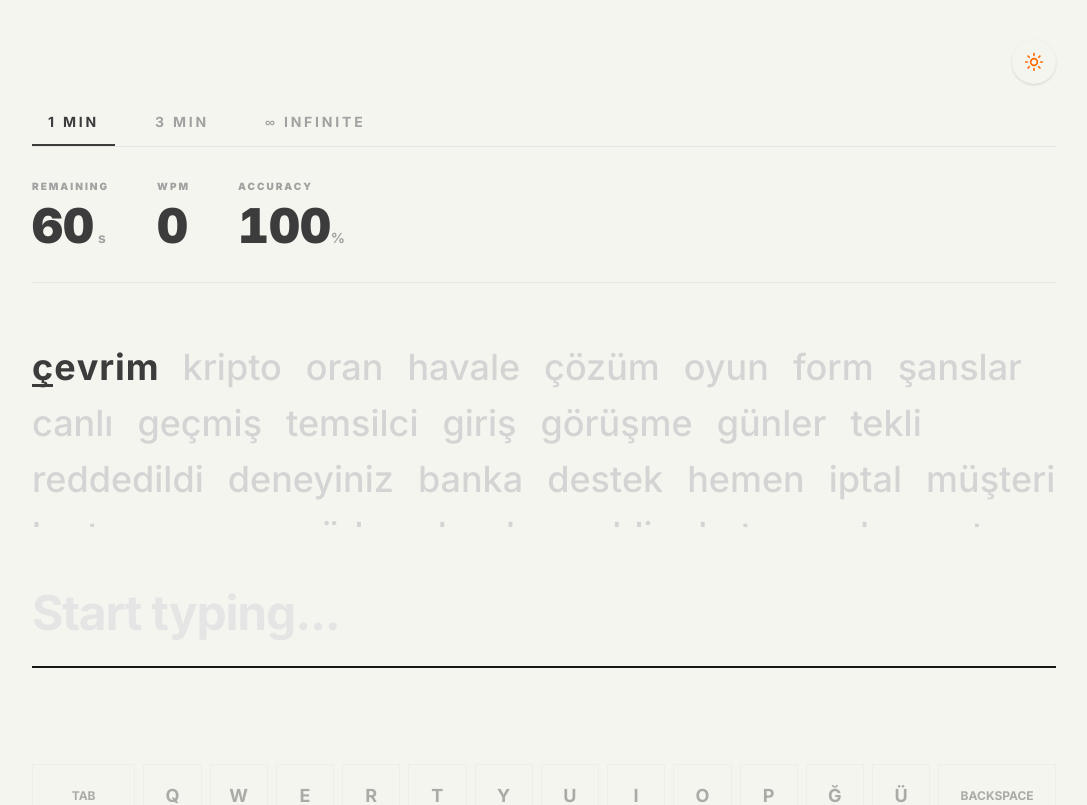
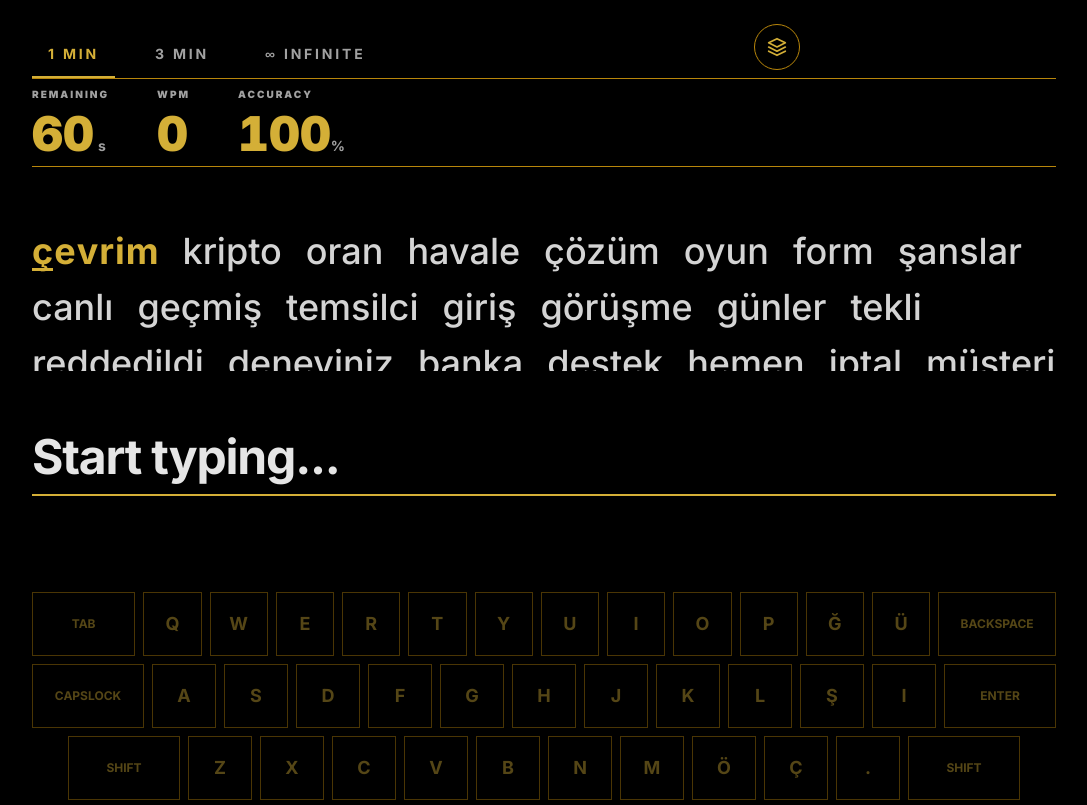
Before and after one commit to cgetiren/klavyonv1, a React (Vite) app: page / in a window 1280 px wide. Shown: the top 805 px of the page, without its empty margins (96-1183 px from the left). Built offline with nearby package versions, Linux system fonts and the light colour scheme.

Commit message:
feat: implement global auto-focus typing, layout optimizations, and art deco typography refinement

```diff
--- a/src/App.tsx
+++ b/src/App.tsx
@@ -60,13 +60,14 @@ function App() {
   }, [dispatch]);
 
   return (
-    <div className="min-h-screen font-sans flex flex-col justify-center py-10 px-4 md:px-8 selection:bg-neutral-900 dark:selection:bg-neutral-100 retro:selection:bg-[#00F3FF] artdeco:selection:bg-[#D4AF37] selection:text-white dark:selection:text-black retro:selection:text-black artdeco:selection:text-[#011627] transition-colors duration-500">
+    <div className="min-h-screen font-sans flex flex-col justify-start py-8 px-4 md:px-8 selection:bg-neutral-900 dark:selection:bg-neutral-100 retro:selection:bg-[#00F3FF] artdeco:selection:bg-[#D4AF37] selection:text-white dark:selection:text-black retro:selection:text-black artdeco:selection:text-[#011627] transition-colors duration-500">
 
-      <div className="max-w-5xl w-full mx-auto flex justify-end mb-4">
+      {/* Theme Toggle - Positioned to the left of where the certificate appears */}
+      <div className="fixed top-6 right-72 md:right-96 z-50">
         <button
           onClick={() => dispatch(toggleTheme())}
-          className="p-3 rounded-full hover:bg-neutral-200 dark:hover:bg-neutral-800 retro:hover:bg-neutral-900 artdeco:hover:bg-[#022137] transition-all duration-300 shadow-sm"
-          title={`Switch to ${theme === 'light' ? 'Dark' : theme === 'dark' ? 'Retro' : theme === 'retro' ? 'Art Deco' : 'Light'} Theme`}
+          className="p-3 rounded-full hover:bg-neutral-200 dark:hover:bg-neutral-800 retro:hover:bg-neutral-900 artdeco:hover:bg-[#022137] transition-all duration-300 shadow-sm bg-[var(--swiss-bg)]/80 backdrop-blur-md border border-[var(--swiss-border)]"
+          title={`Switch Theme`}
         >
           {theme === 'light' ? (
             <svg xmlns="http://www.w3.org/2000/svg" width="20" height="20" viewBox="0 0 24 24" fill="none" stroke="currentColor" strokeWidth="2" strokeLinecap="round" strokeLinejoin="round" className="text-orange-500"><circle cx="12" cy="12" r="4"/><path d="M12 2v2"/><path d="M12 20v2"/><path d="m4.93 4.93 1.41 1.41"/><path d="m17.66 17.66 1.41 1.41"/><path d="M2 12h2"/><path d="M20 12h2"/><path d="m6.34 17.66-1.41 1.41"/><path d="m19.07 4.93-1.41 1.41"/></svg>
@@ -85,11 +86,11 @@ function App() {
 
       {
         isComplete ? (
-            <InformationArea />
+          <div className="my-2"><InformationArea /></div>
         ) : null
       }
 
-        <div className={isComplete ? "opacity-30 pointer-events-none mt-8 max-w-5xl mx-auto w-full transition-opacity duration-500" : "mt-8 max-w-5xl mx-auto w-full"}>
+      <div className={isComplete ? "opacity-20 pointer-events-none mt-12 max-w-5xl mx-auto w-full transition-opacity duration-500" : "mt-12 max-w-5xl mx-auto w-full"}>
         <WordArea />
         <InputArea />
       </div>
--- a/src/components/Certificate.tsx
+++ b/src/components/Certificate.tsx
@@ -48,7 +48,7 @@ const Certificate = ({ wpm, accuracy, testMode }: CertificateProps) => {
 
         if (theme === 'artdeco') {
             // Art Deco Background
-            ctx.fillStyle = '#011627';
+            ctx.fillStyle = '#000000';
             ctx.fillRect(0, 0, width, height);
 
             // Gold Geometric Frame
@@ -185,13 +185,13 @@ const Certificate = ({ wpm, accuracy, testMode }: CertificateProps) => {
                 />
                 <div className="absolute inset-0 bg-white/0 group-hover:bg-white/10 dark:group-hover:bg-white/5 transition-colors pointer-events-none" />
                 <div className="absolute bottom-4 left-0 right-0 flex justify-center opacity-0 group-hover:opacity-100 transition-opacity duration-300">
-                    <div className={`${theme === 'artdeco' ? 'bg-[#D4AF37] text-[#011627] rounded-none' : 'bg-black/80 text-white rounded-full backdrop-blur-md'} px-4 py-2 text-[10px] font-bold uppercase tracking-wider`}>
+                    <div className={`${theme === 'artdeco' ? 'bg-[#D4AF37] text-[#000000] rounded-none' : 'bg-black/80 text-white rounded-full backdrop-blur-md'} px-4 py-2 text-[10px] font-bold uppercase tracking-wider`}>
                         Save to Photos
                     </div>
                 </div>
             </div>
 
-            <div className={`flex items-center gap-2 px-3 py-1 ${theme === 'artdeco' ? 'bg-[#011627] border border-[#D4AF37] rounded-none' : 'bg-white/50 backdrop-blur-md rounded-full border border-neutral-200/50'} shadow-sm`}>
+            <div className={`flex items-center gap-2 px-3 py-1 ${theme === 'artdeco' ? 'bg-[#000000] border border-[#D4AF37] rounded-none' : 'bg-white/50 backdrop-blur-md rounded-full border border-neutral-200/50'} shadow-sm`}>
                 <div className={`w-2 h-2 rounded-full ${theme === 'artdeco' ? 'bg-[#D4AF37]' : 'bg-green-500'} animate-pulse`} />
                 <span className={`text-[10px] font-bold uppercase tracking-widest ${theme === 'artdeco' ? 'text-[#D4AF37]' : 'text-neutral-500'}`}>
                     Live Score Card
--- a/src/components/DurationTabs.tsx
+++ b/src/components/DurationTabs.tsx
@@ -23,7 +23,7 @@ function DurationTabs() {
     };
 
     return (
-        <div className="max-w-5xl w-full mx-auto flex justify-start gap-6 mb-8 border-b border-neutral-200 dark:border-neutral-800">
+        <div className="max-w-5xl w-full mx-auto flex justify-start gap-6 mb-2 border-b border-[var(--swiss-border)]">
             <button
                 onClick={() => handleModeChange('1min')}
                 className={getBtnClass('1min')}
--- a/src/components/InputArea.tsx
+++ b/src/components/InputArea.tsx
@@ -1,3 +1,4 @@
+import { useEffect, useRef } from "react";
 import { useDispatch, useSelector } from "react-redux";
 import { calculateResult, checkWord, startTest, incrementKeystroke } from "../store/WordSlice";
 import type { RootState } from "../store/store";
@@ -5,22 +6,53 @@ import type { RootState } from "../store/store";
 function InputArea() {
     const dispatch = useDispatch();
     const actionWord = useSelector((state: RootState) => state.words.actionWord);
+    const isComplete = useSelector((state: RootState) => state.words.isComplete);
+    const inputRef = useRef<HTMLInputElement>(null);
 
-    const changeInput = (e: React.ChangeEvent<HTMLInputElement>) => { /* Inputa her değer girildiğinde kontrol eder */
+    // Otomatik Odaklanma: Sayfa tıklandığında veya yüklendiğinde inputa odakla
+    useEffect(() => {
+        const handleGlobalClick = () => {
+            if (!isComplete) {
+                inputRef.current?.focus();
+            }
+        };
+
+        const handleGlobalKeydown = (e: KeyboardEvent) => {
+            // Eğer odak inputta değilse ve kullanıcı yazı yazmaya çalışıyorsa odağı inputa çek
+            if (document.activeElement !== inputRef.current && !isComplete) {
+                // Özel tuşları (F5, F12, Tab vb.) odaklamadan muaf tutabiliriz
+                if (e.key.length === 1 || e.key === "Backspace") {
+                    inputRef.current?.focus();
+                }
+            }
+        };
+
+        window.addEventListener("click", handleGlobalClick);
+        window.addEventListener("keydown", handleGlobalKeydown);
+
+        // İlk yüklemede odakla
+        inputRef.current?.focus();
+
+        return () => {
+            window.removeEventListener("click", handleGlobalClick);
+            window.removeEventListener("keydown", handleGlobalKeydown);
+        };
+    }, [isComplete]);
+
+    const changeInput = (e: React.ChangeEvent<HTMLInputElement>) => {
         dispatch(startTest());
         let val = e.target.value;
-        if(val.startsWith(" ")) val = val.trimStart(); // sol başındaki boşlukları al
+        if(val.startsWith(" ")) val = val.trimStart();
 
         dispatch(checkWord(val.trim()));
     }
 
-    const GetKey = (e: React.KeyboardEvent<HTMLInputElement>) => { /* Space tuşuna basıldığında doğru ve yanlışları hesaplar */
+    const GetKey = (e: React.KeyboardEvent<HTMLInputElement>) => {
         if (e.code === "Space" && actionWord.trim() !== "") {
-            dispatch(incrementKeystroke({ isCorrect: true })); // Space tuşunu da doğru sayabiliriz
+            dispatch(incrementKeystroke({ isCorrect: true }));
             dispatch(calculateResult());
             e.preventDefault();
         } else if (e.code === "Backspace") {
-            // Kullanıcı sildiğinde hatalı bir tuş basımı veya düzeltme olarak kabul edilir; toplam tuş basımına eklenir
             dispatch(incrementKeystroke({ isCorrect: false }));
         }
     }
@@ -28,10 +60,11 @@ function InputArea() {
     return (
         <div className="max-w-5xl mx-auto">
             <input
+                ref={inputRef}
                 value={actionWord}
                 onKeyDown={(e) => GetKey(e)}
                 onChange={(e) => changeInput(e)}
-                className="w-full border-b-2 border-neutral-200 dark:border-neutral-800 bg-transparent text-neutral-900 dark:text-neutral-100 focus:outline-none focus:border-neutral-900 dark:focus:border-neutral-100 mt-8 px-0 py-6 font-bold text-5xl tracking-tight transition-all duration-300 placeholder-neutral-200 dark:placeholder-neutral-800"
+                className="w-full border-b-2 border-neutral-200 dark:border-neutral-800 bg-transparent text-[var(--swiss-text)] focus:outline-none focus:border-[var(--swiss-text)] mt-12 px-0 py-2 font-bold text-5xl tracking-tight transition-all duration-300 placeholder-neutral-200 dark:placeholder-neutral-800"
                 autoFocus
                 type="text"
                 placeholder="Start typing..."
--- a/src/components/RealTimeStats.tsx
+++ b/src/components/RealTimeStats.tsx
@@ -37,7 +37,7 @@ function RealTimeStats() {
     };
 
     return (
-        <div className="max-w-5xl w-full mx-auto flex justify-between items-end text-[var(--swiss-text)] pb-8 mb-8 border-b border-[var(--swiss-border)]">
+        <div className="max-w-5xl w-full mx-auto flex justify-between items-end text-[var(--swiss-text)] pb-2 mb-4 border-b border-[var(--swiss-border)]">
             <div className="flex gap-12 items-end">
                 <div className="flex flex-col">
                     <span className="text-[10px] font-black uppercase tracking-[0.2em] text-neutral-400 mb-2">
--- a/src/components/WordArea.tsx
+++ b/src/components/WordArea.tsx
@@ -36,13 +36,13 @@ function WordArea() {
         <div
             ref={containerRef}
             id="words"
-            className="max-w-5xl overflow-hidden flex flex-wrap content-start gap-x-6 gap-y-4 mx-auto text-4xl font-medium h-[180px] relative transition-all duration-300"
+            className="max-w-5xl overflow-hidden flex flex-wrap content-start gap-x-6 gap-y-4 mx-auto text-4xl font-medium h-[140px] relative transition-all duration-300"
         >
             {
                 data.map((val, actualIndex) => {
                     const isActive = actualIndex === nextWord;
                     const status = wordStatuses[actualIndex] || "default";
-                    let statusClass = "text-neutral-300 dark:text-neutral-700 retro:text-neutral-900 tokyo:text-[#1E293B]";
+                    let statusClass = "text-neutral-300 dark:text-neutral-700 retro:text-neutral-700 tokyo:text-[#1E293B]";
 
                     if (isActive) {
                         statusClass = "text-[var(--swiss-text)] font-bold";
--- a/src/index.css
+++ b/src/index.css
@@ -1,10 +1,9 @@
-@import url('https://fonts.googleapis.com/css2?family=Inter:wght@300;400;500;700;900&display=swap');
+@import url('https://fonts.googleapis.com/css2?family=Inter:wght@300;400;500;700;900&family=Playfair+Display:wght@400;700;900&display=swap');
 @import "tailwindcss";
 
-@theme {
+:root {
   --font-sans: "Inter", sans-serif;
-  --color-swiss-bg: #FAFAFA;
-  --color-swiss-text: #171717;
+  --font-serif: "Playfair Display", serif;
 }
 
 @variant dark (&:where(.dark, .dark *));
@@ -15,24 +14,28 @@
   --swiss-bg: #F5F5F0; /* Soft Oatmeal / Muted Ivory */
   --swiss-text: #3C3C3C; /* Soft Ink Grey */
   --swiss-border: #E8E8E1;
+  --swiss-font: "Inter", sans-serif;
 }
 
 :root.dark {
   --swiss-bg: #1C1C1E; /* Midnight Charcoal */
   --swiss-text: #D1D1D6;
   --swiss-border: #2C2C2E;
+  --swiss-font: "Inter", sans-serif;
 }
 
 :root.retro {
   --swiss-bg: #000000; /* Deep Space Black */
   --swiss-text: #00F3FF; /* Neon Cyan */
   --swiss-border: #FF00E5; /* Neon Pink */
+  --swiss-font: "Inter", sans-serif;
 }
 
 :root.artdeco {
-  --swiss-bg: #011627; /* Art Deco Deep Navy */
+  --swiss-bg: #000000; /* Art Deco Deep Navy */
   --swiss-text: #D4AF37; /* Metallic Gold */
   --swiss-border: #B8860B; /* Darker Gold */
+  --swiss-font: "Playfair Display", serif;
 }
 
 .artdeco body::before {
@@ -43,10 +46,10 @@
     width: 100%;
     height: 100%;
     background-image:
-        linear-gradient(30deg, #011627 12%, transparent 12.5%, transparent 87%, #011627 87.5%, #011627),
-        linear-gradient(150deg, #011627 12%, transparent 12.5%, transparent 87%, #011627 87.5%, #011627),
-        linear-gradient(30deg, #011627 12%, transparent 12.5%, transparent 87%, #011627 87.5%, #011627),
-        linear-gradient(150deg, #011627 12%, transparent 12.5%, transparent 87%, #011627 87.5%, #011627),
+        linear-gradient(30deg, #000000 12%, transparent 12.5%, transparent 87%, #000000 87.5%, #000000),
+        linear-gradient(150deg, #000000 12%, transparent 12.5%, transparent 87%, #000000 87.5%, #000000),
+        linear-gradient(30deg, #000000 12%, transparent 12.5%, transparent 87%, #000000 87.5%, #000000),
+        linear-gradient(150deg, #000000 12%, transparent 12.5%, transparent 87%, #000000 87.5%, #000000),
         linear-gradient(60deg, #022137 25%, transparent 25.5%, transparent 75%, #022137 75%, #022137),
         linear-gradient(60deg, #022137 25%, transparent 25.5%, transparent 75%, #022137 75%, #022137);
     background-size: 80px 140px;
@@ -72,10 +75,10 @@
 
 
 body {
-  font-family: 'Inter', sans-serif;
+  font-family: var(--swiss-font);
   background-color: var(--swiss-bg);
   color: var(--swiss-text);
-  transition: background-color 0.5s, color 0.5s;
+  transition: background-color 0.5s, color 0.5s, font-family 0.5s;
   margin: 0;
 }
 
--- a/src/store/WordSlice.ts
+++ b/src/store/WordSlice.ts
@@ -46,7 +46,7 @@ const initialState: dataType = {
     wordStatuses: {},
     keystrokeRecord: [],
     isReplaying: false,
-    theme: 'light'
+    theme: 'artdeco'
 }
 
 export const WordSlice = createSlice({
```
Lines whose indentation alone changed are shown as unchanged.
